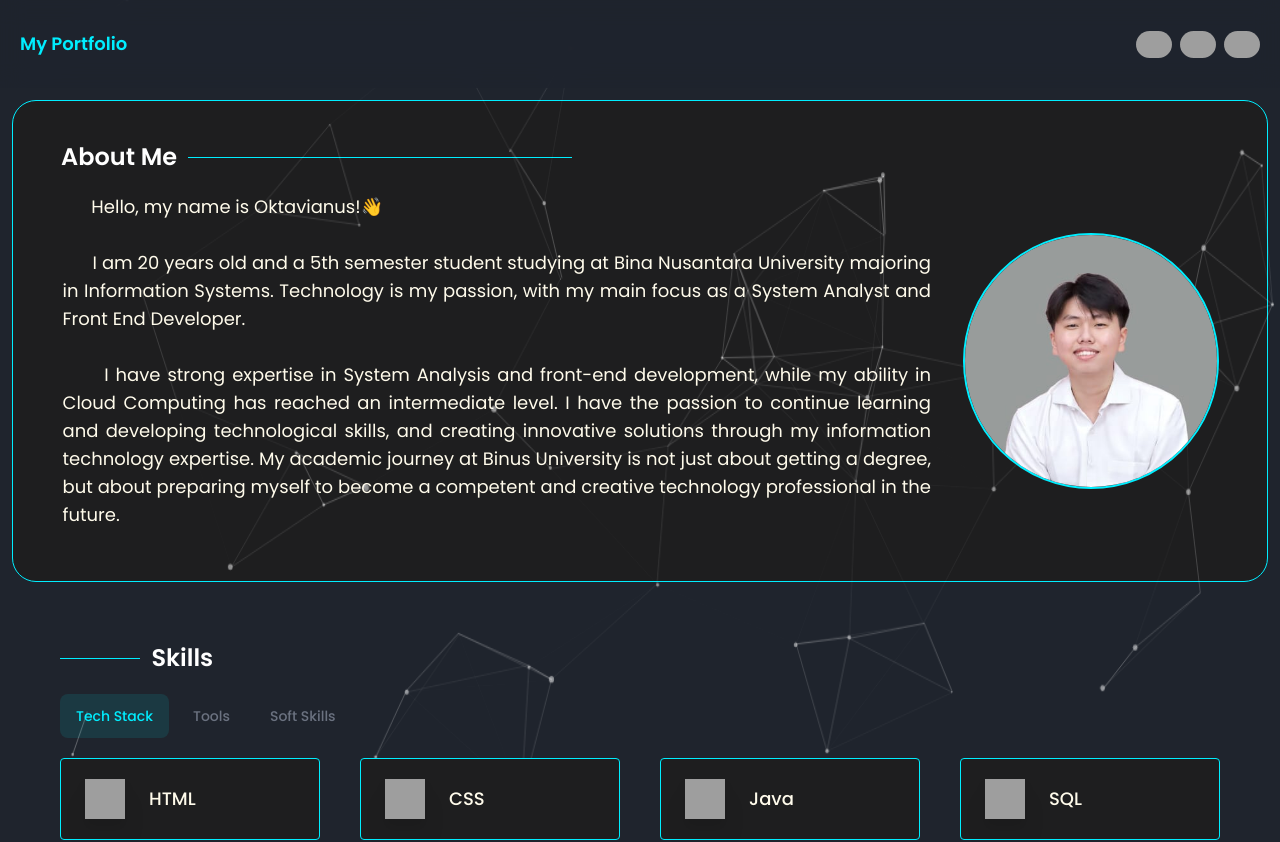
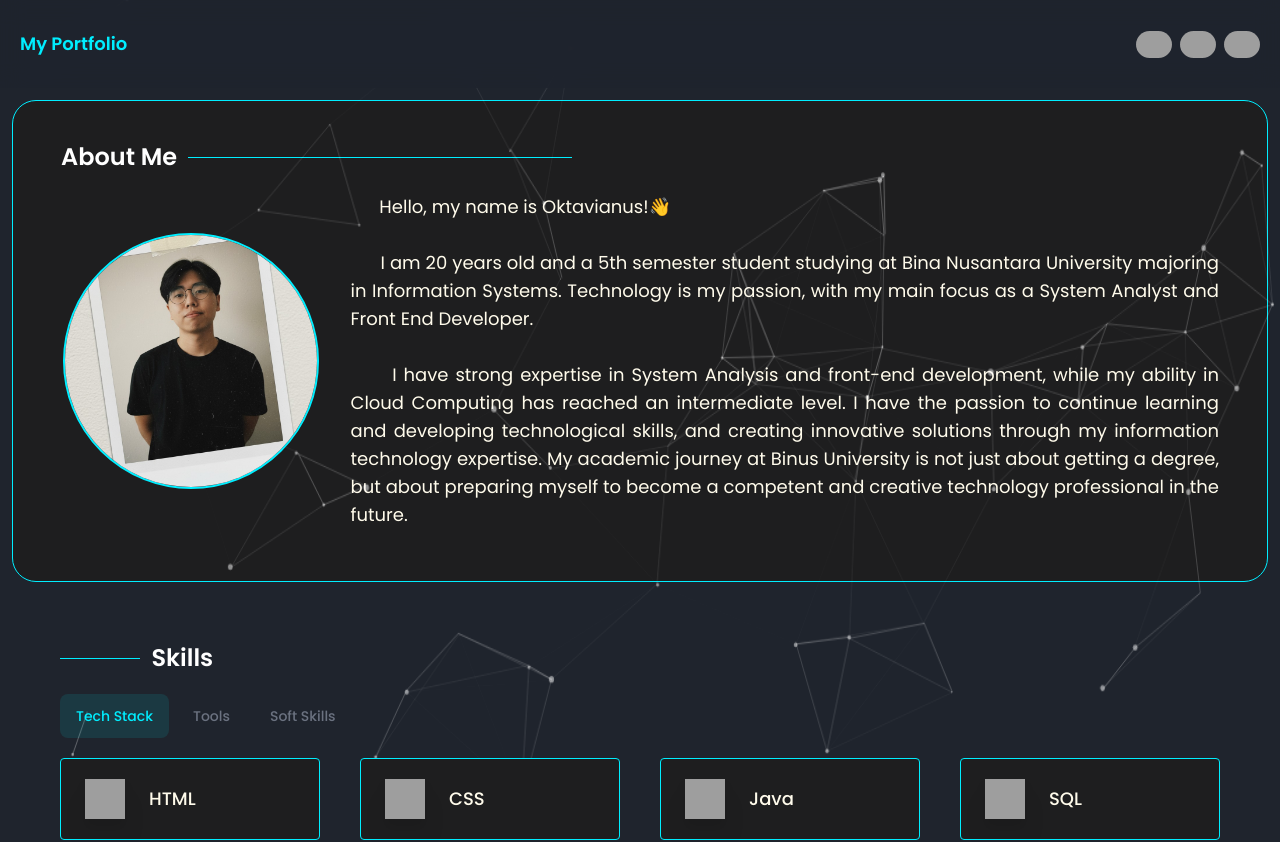
Before and after one commit to Sen4Tech/Personal-Page-Web, a Vue app: page /about in a window 1280 px wide. Shown: the top 842 px of the page. Built offline with nearby package versions, Linux system fonts and the light colour scheme; grey boxes are pictures that could not be loaded.

Commit message:
Feat/Bug Fixing

```diff
--- a/src/router/index.js
+++ b/src/router/index.js
@@ -40,7 +40,7 @@ const router = createRouter({
 })
 
 router.beforeEach((to, from, next) => {
-  document.title = to.meta.title + ' Oktavianus';
+  document.title = to.meta.title + ' Section';
   next();
 });
 
--- a/src/views/AboutView.vue
+++ b/src/views/AboutView.vue
@@ -270,11 +270,7 @@ export default {
 
       <section
         class="text-sm md:text-lg text-justify flex flex-col gap-4 md:flex-row-reverse md:gap-8 md:justify-left md:items-center">
-        <div class="flex justify-center z-50">
-          <img class="w-64 h-64 rounded-full mb-3 object-cover fadein-up border-2 border-[#0ef] Foto"
-            src="img/ABOUTFOTO.jpg" alt="Foto">
-        </div>
-        <div class="md:w-9/12">
+         <div class="md:w-9/12">
           <p class="mb-3 md:mb-7 fadein-left fadeins-1">
             &nbsp; &nbsp; &nbsp; Hello, my name is Oktavianus!👋
           </p>
@@ -286,6 +282,10 @@ export default {
           </p>
         </div>
 
+        <div class="flex justify-center z-50">
+          <img class="w-64 h-64 rounded-full mb-3 object-cover fadein-up border-2 border-[#0ef] Foto"
+            src="img/ME.jpeg" alt="Foto">
+        </div>
       </section>
 
     </article>
--- a/src/views/CertificationView.vue
+++ b/src/views/CertificationView.vue
@@ -49,7 +49,7 @@
           <div class="h-[1px] mt-7 mb-7 w-20 bg-[#0ef] aos-init aos-animate mr-2"></div>
           <div class="md:block">
             <div class="text-white text-lg font-semibold">Categories</div>
-            <div class="mt-3 flex flex-wrap gap-1 relative z-50">
+            <div class="mt-3 flex flex-wrap gap-1 relative z-50 cursor-pointer">
               <span v-for="category in categories"
                     :key="category"
                     :class="[
--- a/src/views/ExperienceView.vue
+++ b/src/views/ExperienceView.vue
@@ -40,7 +40,7 @@
             <div class="h-[1px] mt-7 mb-7 w-20 bg-[#0ef] aos-init aos-animate mr-2"></div>
             <div class="md:block">
               <div class="text-white text-lg font-semibold">Industries</div>
-              <div class="mt-3 flex flex-wrap gap-1 relative z-50">
+              <div class="mt-3 flex flex-wrap gap-1 relative z-50 cursor-pointer">
                 <span v-for="industry in industries"
                       :key="industry"
                       :class="[
```
Also changed, not shown: public/img/ME.jpeg (added), 1 other file (tests, documents, lock files or other folders).
